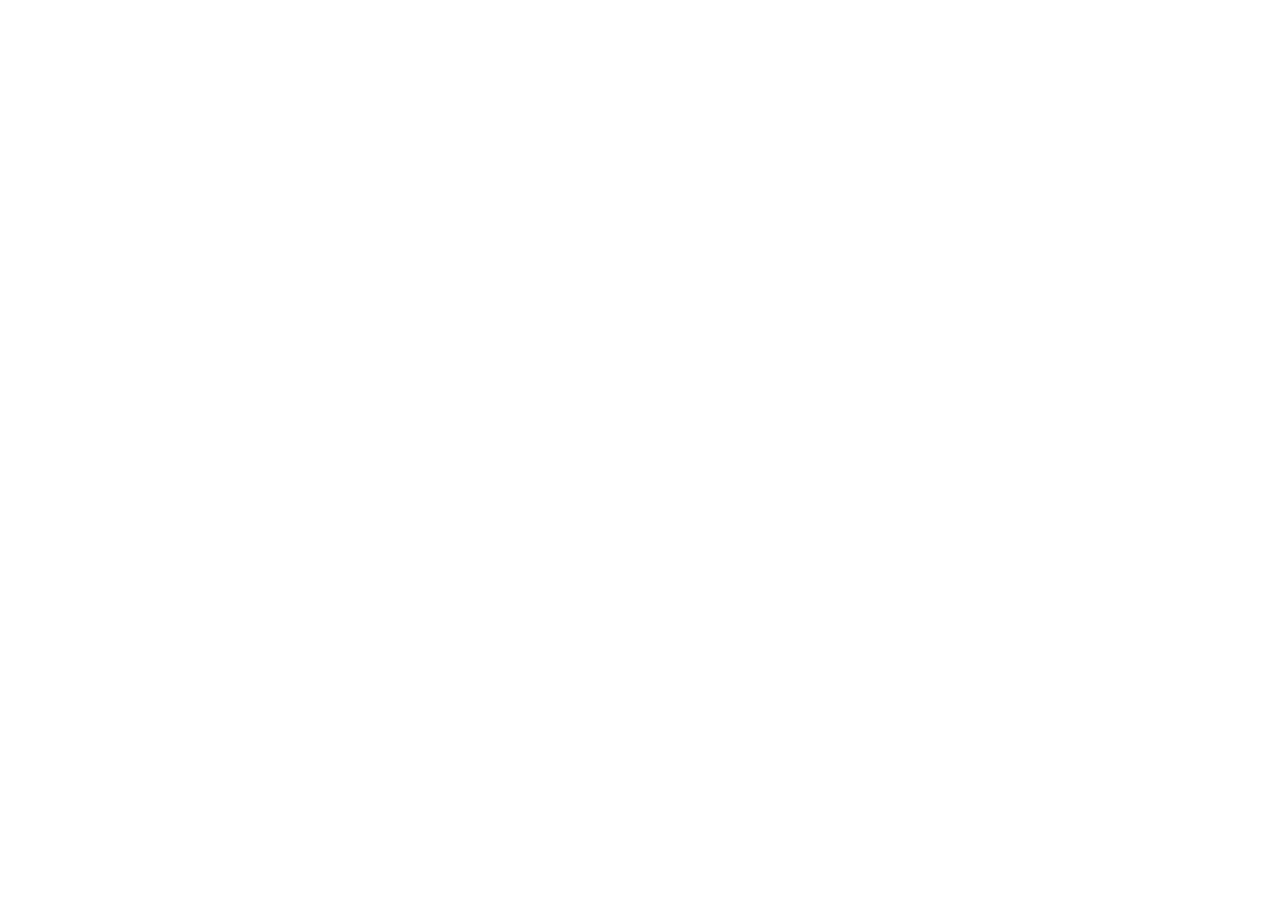
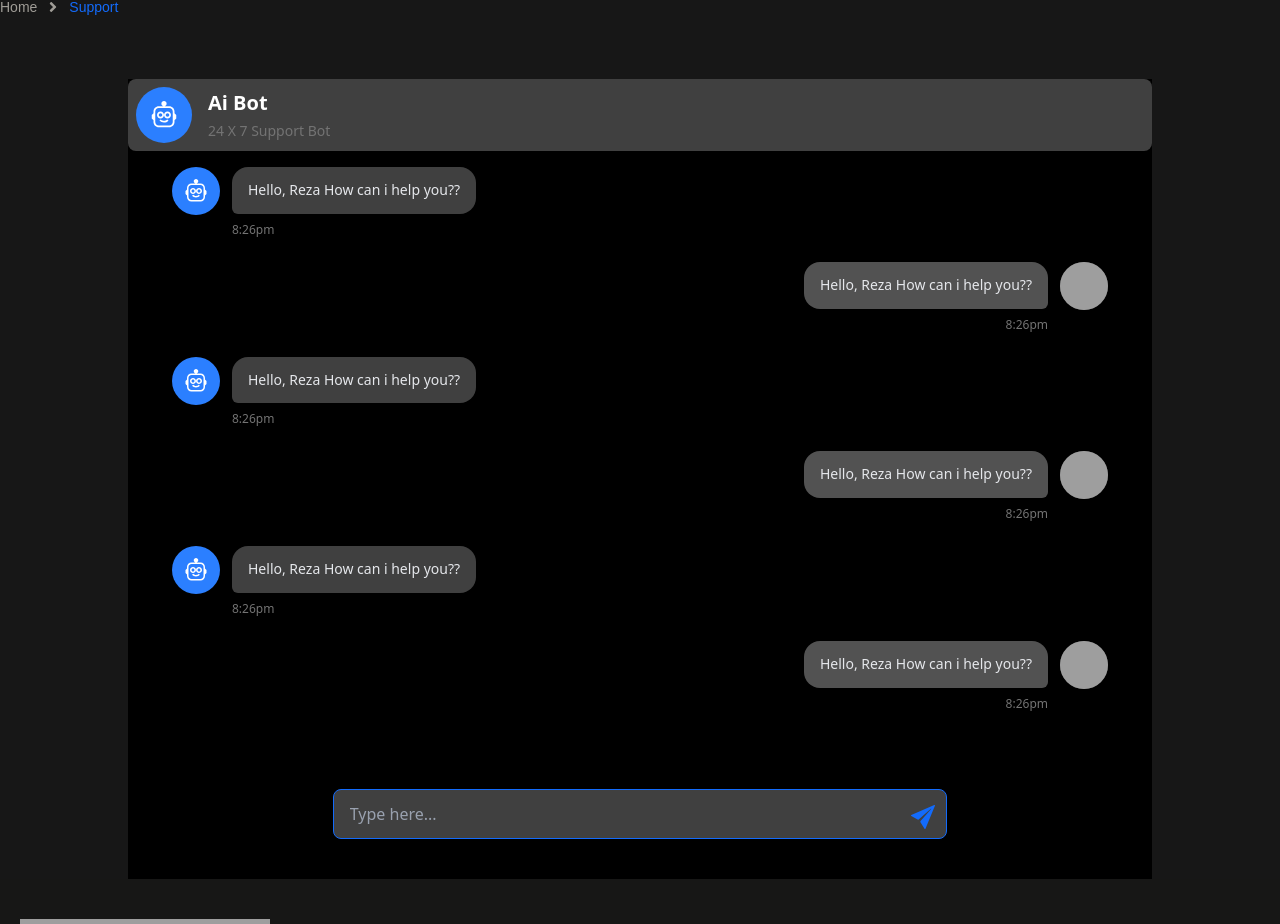
Before and after one commit to TAIJULAMAN/dental-ecommerce-web, a React (Vite) app: page /ai-support in a window 1280 px wide. Before the commit this address had no page. Shown: the part 159-1083 px from the top of the page. Before the commit the page ends 800 px from the top, so only its background shows below. Built offline with nearby package versions, Linux system fonts and the light colour scheme; grey boxes are pictures that could not be loaded.

Commit message:
chat bot

```diff
--- a/src/components/navbar/Navbar.jsx
+++ b/src/components/navbar/Navbar.jsx
@@ -200,7 +200,7 @@
                       onClick={() => setIsDropdownOpen(false)}
                     ></Link>
                     <Link
-                      to="/settings"
+                      to="/ai-support"
                       className="block px-4 py-2 text-sm text-gray-700 hover:bg-gray-100"
                       onClick={() => setIsDropdownOpen(false)}
                     >
--- /dev/null
+++ b/src/pages/aiSupport/AiSupport.jsx
@@ -0,0 +1,144 @@
+import React, { useState, useEffect, useRef } from 'react';
+import ChatHeader from './ChatHeader';
+import ChatMessage from './ChatMessage';
+import ChatInput from './ChatInput';
+import { VscRobot } from 'react-icons/vsc';
+import BreadCrumb from '../../components/shared/BreadCrumb';
+
+export default function AiSupport() {
+    const [messages, setMessages] = useState([
+        {
+            id: 1,
+            text: "Hello, Reza How can i help you??",
+            isBot: true,
+            timestamp: "8:26pm"
+        },
+        {
+            id: 2,
+            text: "Hello, Reza How can i help you??",
+            isBot: false,
+            timestamp: "8:26pm"
+        },
+        {
+            id: 3,
+            text: "Hello, Reza How can i help you??",
+            isBot: true,
+            timestamp: "8:26pm"
+        },
+        {
+            id: 4,
+            text: "Hello, Reza How can i help you??",
+            isBot: false,
+            timestamp: "8:26pm"
+        },
+        {
+            id: 5,
+            text: "Hello, Reza How can i help you??",
+            isBot: true,
+            timestamp: "8:26pm"
+        },
+        {
+            id: 6,
+            text: "Hello, Reza How can i help you??",
+            isBot: false,
+            timestamp: "8:26pm"
+        }
+    ]);
+
+    const [isTyping, setIsTyping] = useState(false);
+    const messagesEndRef = useRef(null);
+
+    const scrollToBottom = () => {
+        messagesEndRef.current?.scrollIntoView({ behavior: 'smooth' });
+    };
+
+    useEffect(() => {
+        scrollToBottom();
+    }, [messages]);
+
+    const generateTimestamp = () => {
+        const now = new Date();
+        return now.toLocaleTimeString([], { hour: '2-digit', minute: '2-digit' });
+    };
+
+    const handleSendMessage = async (messageText) => {
+        // Add user message
+        const userMessage = {
+            id: messages.length + 1,
+            text: messageText,
+            isBot: false,
+            timestamp: generateTimestamp()
+        };
+
+        setMessages(prev => [...prev, userMessage]);
+        setIsTyping(true);
+
+        // Simulate bot response
+        setTimeout(() => {
+            const botResponses = [
+                "Thanks for your message! How can I assist you further?",
+                "I'm here to help! What would you like to know?",
+                "Great question! Let me help you with that.",
+                "I understand. Here's what I can do for you.",
+                "Thanks for reaching out! I'm ready to assist."
+            ];
+
+            const randomResponse = botResponses[Math.floor(Math.random() * botResponses.length)];
+
+            const botMessage = {
+                id: messages.length + 2,
+                text: randomResponse,
+                isBot: true,
+                timestamp: generateTimestamp()
+            };
+
+            setMessages(prev => [...prev, botMessage]);
+            setIsTyping(false);
+        }, 1500);
+    };
+
+    return (
+        <div>
+            <div className="container mx-auto flex justify-start items-center py-10">
+                <BreadCrumb name="Home" title="Support" />
+            </div>
+            <div className="max-w-5xl mx-auto flex flex-col h-screen bg-[#000]">
+                <ChatHeader />
+
+                <div className="flex-1 overflow-y-auto px-6 py-4">
+                    <div className="max-w-5xl px-5 mx-auto">
+                        {messages.map((message) => (
+                            <ChatMessage
+                                key={message.id}
+                                message={message.text}
+                                isBot={message.isBot}
+                                timestamp={message.timestamp}
+                                avatar={!message.isBot ? "https://images.pexels.com/photos/220453/pexels-photo-220453.jpeg?auto=compress&cs=tinysrgb&w=400" : undefined}
+                            />
+                        ))}
+
+                        {isTyping && (
+                            <div className="flex items-center gap-3 mb-6">
+                                <div className="flex-shrink-0">
+                                    <div className="w-12 h-12 bg-blue-500 rounded-full flex items-center justify-center">
+                                        <VscRobot className="w-6 h-6 text-white" />
+                                    </div>
+                                </div>
+                                <div className="flex items-center gap-1 px-4 py-3 bg-gray-700 rounded-2xl rounded-bl-md">
+                                    <div className="w-2 h-2 bg-gray-400 rounded-full animate-bounce"></div>
+                                    <div className="w-2 h-2 bg-gray-400 rounded-full animate-bounce" style={{ animationDelay: '0.1s' }}></div>
+                                    <div className="w-2 h-2 bg-gray-400 rounded-full animate-bounce" style={{ animationDelay: '0.2s' }}></div>
+                                </div>
+                            </div>
+                        )}
+                        <div ref={messagesEndRef} />
+                    </div>
+                </div>
+
+               <div className='w-full md:w-[60%] mx-auto'>
+               <ChatInput onSendMessage={handleSendMessage} disabled={isTyping} />
+               </div>
+            </div>
+        </div>
+    );
+};
--- /dev/null
+++ b/src/pages/aiSupport/ChatHeader.jsx
@@ -0,0 +1,22 @@
+import React from 'react';
+import { VscRobot } from 'react-icons/vsc';
+
+const ChatHeader = () => {
+  return (
+    <div className="bg-neutral-700 rounded-lg p-2">
+      <div className="flex items-center gap-4">
+        <div className="relative">
+          <div className="w-14 h-14 bg-blue-500 rounded-full flex items-center justify-center">
+            <VscRobot className="w-7 h-7 text-white" />
+          </div>
+        </div>
+        <div>
+          <h1 className="text-xl font-semibold text-white">Ai Bot</h1>
+          <p className="text-neutral-500 text-sm mt-1">24 X 7 Support Bot</p>
+        </div>
+      </div>
+    </div>
+  );
+};
+
+export default ChatHeader;
--- /dev/null
+++ b/src/pages/aiSupport/ChatInput.jsx
@@ -0,0 +1,40 @@
+import React, { useState } from 'react';
+import { IoIosSend } from 'react-icons/io';
+
+const ChatInput = ({ onSendMessage, disabled = false }) => {
+    const [message, setMessage] = useState('');
+
+    const handleSubmit = (e) => {
+        e.preventDefault();
+        if (message.trim() && !disabled) {
+            onSendMessage(message.trim());
+            setMessage('');
+        }
+    };
+
+    return (
+        <div className="mb-10">
+            <form onSubmit={handleSubmit} className="flex items-center">
+                <div className="flex-1 relative">
+                    <input
+                        type="text"
+                        value={message}
+                        onChange={(e) => setMessage(e.target.value)}
+                        placeholder="Type here..."
+                        disabled={disabled}
+                        className="w-full px-4 py-3 pr-12 bg-neutral-700 border border-[#136BFB] rounded-lg text-gray-200 placeholder-gray-400"
+                    />
+                    <button
+                        type="submit"
+                        disabled={!message.trim() || disabled}
+                        className="absolute right-2 top-3"
+                    >
+                        <IoIosSend  className="w-8 h-8 text-[#136BFB]" />
+                    </button>
+                </div>
+            </form>
+        </div>
+    );
+};
+
+export default ChatInput;
--- /dev/null
+++ b/src/pages/aiSupport/ChatMessage.jsx
@@ -0,0 +1,44 @@
+import React from 'react';
+import { VscRobot } from 'react-icons/vsc';
+import { FaRegUser } from 'react-icons/fa';
+
+const ChatMessage = ({ message, isBot, timestamp, avatar }) => {
+  return (
+    <div className={`flex items-start gap-3 mb-6 ${isBot ? 'justify-start' : 'justify-end'}`}>
+      {isBot && (
+        <div className="flex-shrink-0">
+          <div className="w-12 h-12 bg-blue-500 rounded-full flex items-center justify-center">
+            <VscRobot  className="w-6 h-6 text-white" />
+          </div>
+        </div>
+      )}
+
+      <div className={`flex flex-col ${isBot ? 'items-start' : 'items-end'} max-w-xs sm:max-w-md`}>
+        <div
+          className={`px-4 py-3 rounded-2xl ${
+            isBot
+              ? 'bg-neutral-700 text-gray-200 rounded-bl-md'
+              : 'bg-neutral-600 text-gray-200 rounded-br-md'
+          } shadow-lg`}
+        >
+          <p className="text-sm leading-relaxed">{message}</p>
+        </div>
+        <span className="text-xs text-neutral-500 mt-2">{timestamp}</span>
+      </div>
+
+      {!isBot && (
+        <div className="flex-shrink-0">
+          <div className="w-12 h-12 rounded-full overflow-hidden bg-neutral-600 flex items-center justify-center">
+            {avatar ? (
+              <img src={avatar} alt="User" className="w-full h-full object-cover" />
+            ) : (
+              <FaRegUser  className="w-6 h-6 text-gray-300" />
+            )}
+          </div>
+        </div>
+      )}
+    </div>
+  );
+};
+
+export default ChatMessage;
--- a/src/routes/Route.jsx
+++ b/src/routes/Route.jsx
@@ -17,6 +17,7 @@
 import Pharmaceuticals from "../pages/pharmaceuticals/Pharmaceuticals";
 import ProcedureGuide from "../pages/procedureGuide/ProcedureGuide";
 import ProcedureDetails from "../pages/procedureGuide/procedureDetails";
+import AiSupport from "../pages/aiSupport/AiSupport";
 const router = createBrowserRouter([
   {
     path: "/",
@@ -64,6 +65,10 @@
         path: "/procedure-guide-details",
         element: <ProcedureDetails />,
       },
+      {
+        path: "/ai-support",
+        element: <AiSupport />,
+      },
       // auth pages
       {
         path: "/signup",
```
